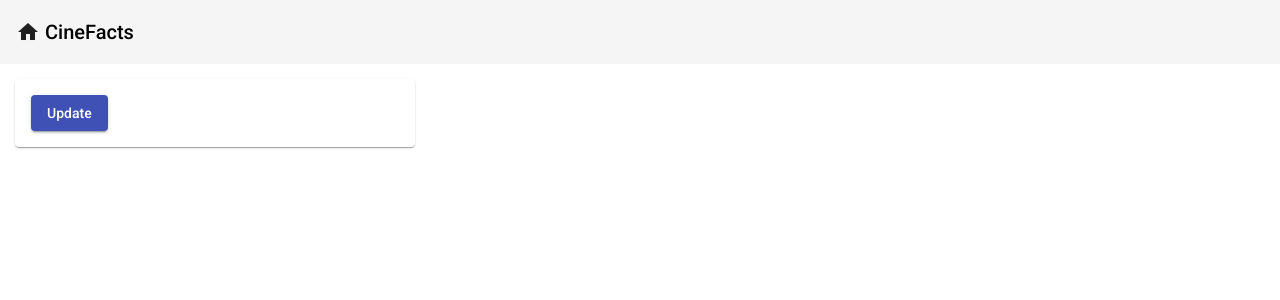
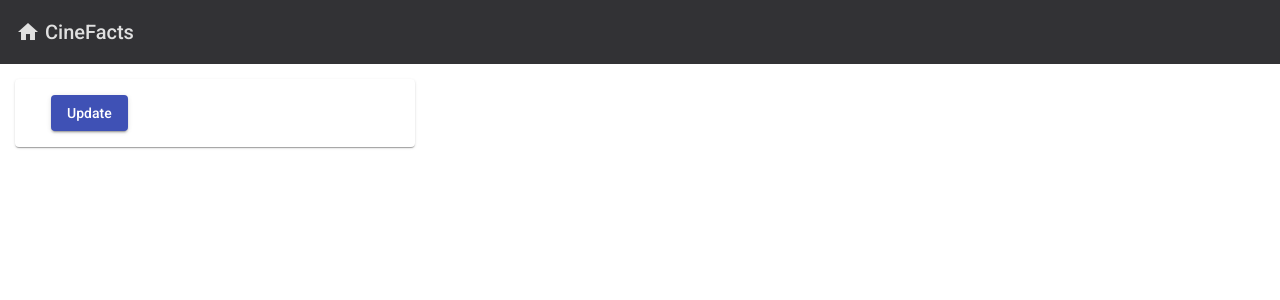
Before and after one commit to tread06/cinefacts-angular-client, an Angular app: page /profile in a window 1280 px wide. Shown: the top 300 px of the page. Built offline with nearby package versions, Linux system fonts and the light colour scheme.

Commit message:
Updated navigation bar styling. Updated profile view styling.
Updated navigation bar styling. Updated profile view styling.

```diff
--- a/src/app/navigation-bar/navigation-bar.component.css
+++ b/src/app/navigation-bar/navigation-bar.component.css
@@ -1,30 +1,33 @@
-.fixed{
-  position: fixed
+.navigation-bar{
+  background-color: rgb(50, 50, 53);
 }
 .spacer {
   flex: 1 1 auto;
 }
 .nav-item {
   margin-right: 20px;
+  color: rgb(224, 224, 224);
+
 }
 .nav-icon {
   margin-right: 5px;
+  color: rgb(224, 224, 224);
 }
 a:link{
   text-decoration: none;
-  color: black;
+  color: rgb(224, 224, 224);
 }
 a:visited {
   text-decoration: none;
-  color: black;
+  color: rgb(224, 224, 224);
 }
 
 a:hover {
   text-decoration: none;
-  color: rgb(83, 83, 83);
+  color: rgb(97, 151, 231);
 }
 
 a:active {
   text-decoration: underline;
-  color: black;
+  color: rgb(224, 224, 224);
 }
--- a/src/app/navigation-bar/navigation-bar.component.html
+++ b/src/app/navigation-bar/navigation-bar.component.html
@@ -1,4 +1,4 @@
-<mat-toolbar>
+<mat-toolbar class="navigation-bar">
   <mat-icon class="nav-icon"> home </mat-icon>
   <a *ngIf="user != null" routerLink="/welcome">Welcome to CineFacts, {{user.Username}}</a>
   <a *ngIf="user == null" routerLink="/welcome">CineFacts</a>
--- a/src/app/profile-view/profile-view.component.css
+++ b/src/app/profile-view/profile-view.component.css
@@ -1,27 +1,30 @@
-.profile-view-container{
+.profile-view-container {
   height: 50vh;
   display: flex;
   flex-wrap: wrap;
 }
-.profile-container{
+.profile-container {
   flex: 1;
   margin: 15px;
   min-width: 400px;
   height: 100%;
 }
-.movies-container{
+.movies-container {
   min-width: 400px;
   height: 90vh;
   flex: 3;
   overflow: auto;
 }
-.movies-notice{
+.movies-notice {
   margin: 40px;
   text-align: center;
 }
-.username{
+.username {
   margin: 20px;
 }
-.user-info{
+.user-info {
   margin: 20px;
 }
+.update-button {
+  margin-left: 20px;
+}
--- a/src/app/profile-view/profile-view.component.html
+++ b/src/app/profile-view/profile-view.component.html
@@ -5,6 +5,7 @@
       <mat-card-subtitle class="user-info" *ngIf="user!=null">Email: {{user.Email}}</mat-card-subtitle>
       <mat-card-subtitle class="user-info" *ngIf="user!=null">Birthday: {{user.Birthday | date:'shortDate'}}</mat-card-subtitle>
       <button
+      class="update-button"
       mat-raised-button
       color="primary"
       (click)="openUserUpdateDialog()"
--- a/src/app/user-registration-form/user-registration-form.component.ts
+++ b/src/app/user-registration-form/user-registration-form.component.ts
@@ -52,7 +52,7 @@ export class UserRegistrationFormComponent implements OnInit {
   const stringDate = newdate.toISOString();
 
   this.userService.userRegistration({
-    UserName: this.userData.Username,
+    Username: this.userData.Username,
     Password: this.userData.Password,
     Email: this.userData.Email,
     Birthday: stringDate
```
